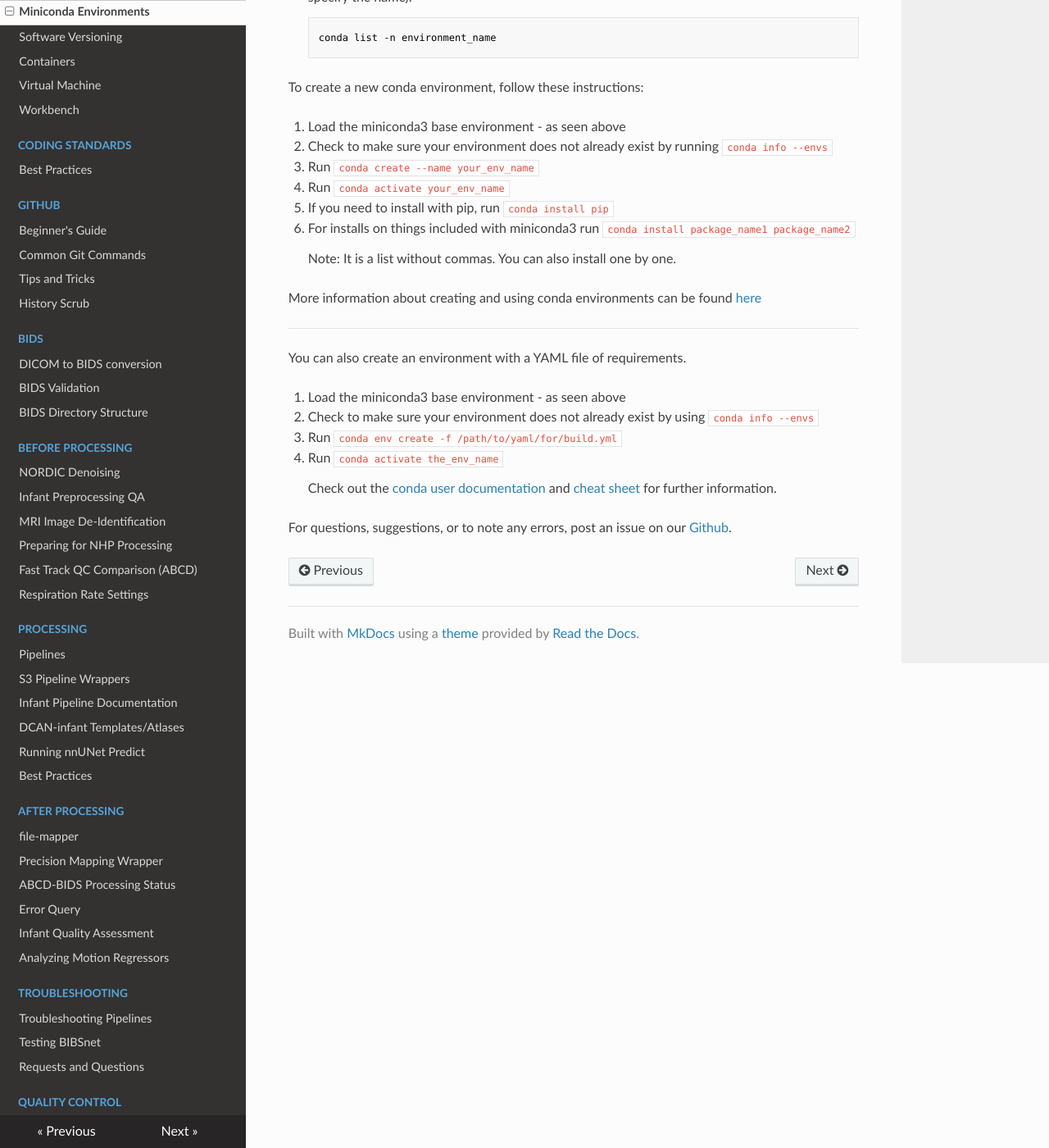
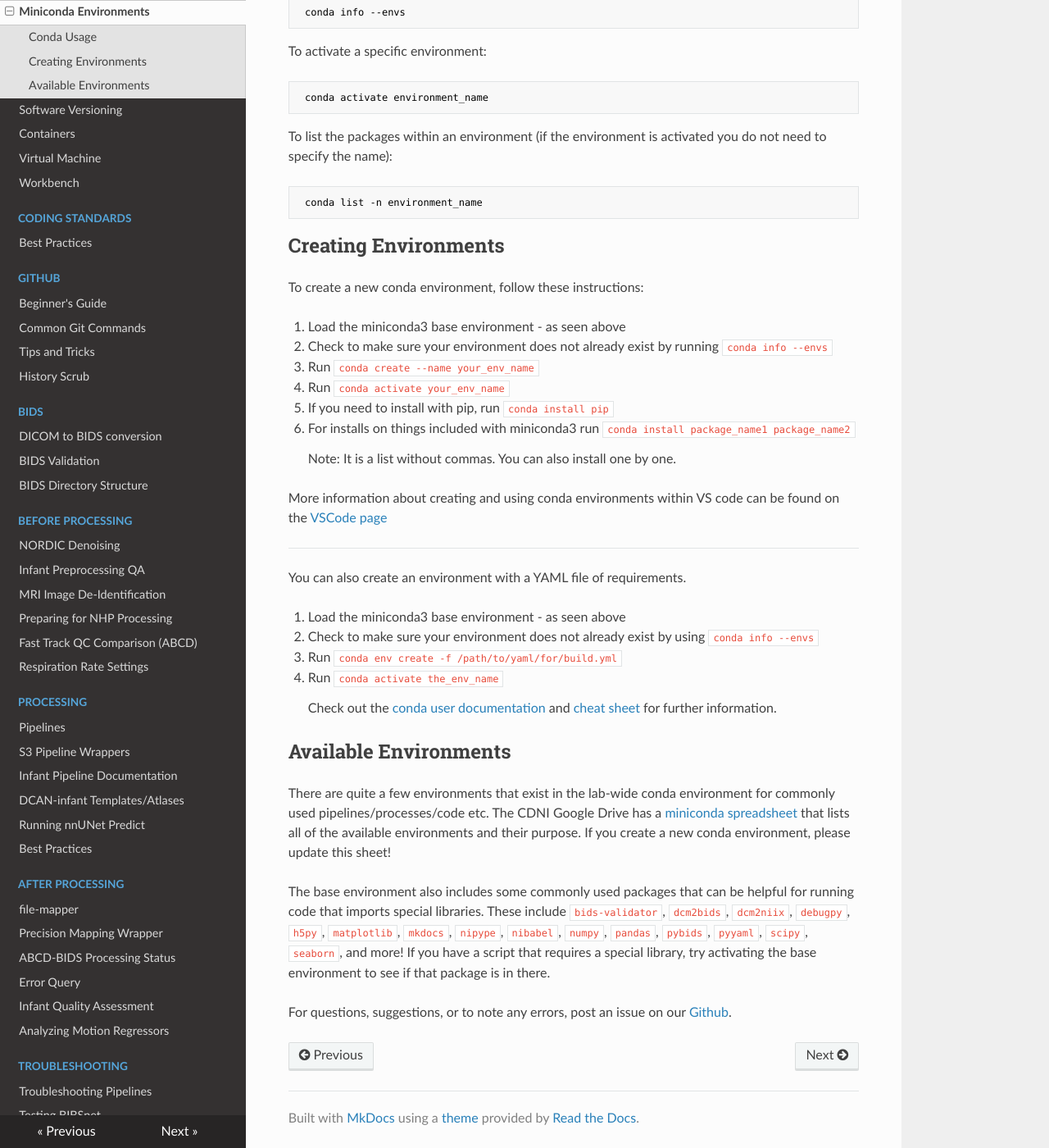
Before and after one commit to DCAN-Labs/cdni-brain, an MkDocs documentation site: the page built from docs/miniconda.md, in a window 1280 px wide and 1400 px high, scrolled down 903 px. Shown: the whole window at 82% size. Built offline with MkDocs 1.6.1, drawn with Linux system fonts in a browser that asks for light colours; nearby versions of some CDN libraries; some of the changed text lies outside the part shown.

Commit message:
add info about available environments

```diff
--- a/docs/miniconda.md
+++ b/docs/miniconda.md
@@ -3,26 +3,33 @@
 DCAN Labs maintains lab-wide shared miniconda environments which are configured for ease of access to several of our commonly used Python tools such as [Dcm2bids](dcm2bids.md). Using the shared environment is in most cases preferred to individual users doing their own Python package installations and/or setting up environments in their MSI home directory.
 
 
-**IMPORTANT**:  Environments and installed packages within the lab-wide environment **must** have group read and write permissions open to ensure access for all group users! See [here](msi-login.md#directory-and-file-permissions) for info on using a umask to set your default permissions to be group-accessible. If you need to fix the permissions of an existing environment and/or package in the lab-wide environment, those can be found at `/home/faird/shared/code/external/envs/miniconda3/mini3/envs/` and `/home/faird/shared/code/external/envs/miniconda3/mini3/pkgs/`* .
+**IMPORTANT**:  Environments and installed packages within the lab-wide environment **must** have group read and write permissions open to ensure access for all group users! Visit the [directory and file permissions section](msi-login.md#directory-and-file-permissions) for info on using a umask to set your default permissions to be group-accessible. If you need to fix the permissions of an existing environment and/or package in the lab-wide environment, those can be found at `/home/faird/shared/code/external/envs/miniconda3/mini3/envs/` and `/home/faird/shared/code/external/envs/miniconda3/mini3/pkgs/`.
 
+## Conda Usage
 
-* To load the DCAN labwide miniconda3 environment, first run the following command:
+To load the DCAN labwide miniconda3 environment, first run the following command:
 
         source /home/faird/shared/code/external/envs/miniconda3/load_miniconda3.sh
 
 * Note: It is advised to create your own environment within this miniconda3 for whatever you need miniconda3 for. That way we are not constantly changing the versioning of packages on the base environment.
+
+* The base environment has its own set of commonly used packages installed in it. However, when you activate a new environment within the base environment, it will NOT inherit the packages installed in the base environment.
+
 * This conda environment activates on any share. You do not have be working on faird to activate this conda environment.
-* To list the available environments within the miniconda environment:
 
-        conda info --envs
+To list the available environments within the miniconda environment:
 
-* To activate a specific environment:
+     conda info --envs
 
-        conda activate environment_name
+To activate a specific environment:
 
-* To list the packages within an environment (if the environment is activated you do not need to specify the name):
+     conda activate environment_name
 
-        conda list -n environment_name
+To list the packages within an environment (if the environment is activated you do not need to specify the name):
+
+     conda list -n environment_name
+
+## Creating Environments
 
 To create a new conda environment, follow these instructions:
 
@@ -35,7 +42,7 @@ To create a new conda environment, follow these instructions:
 
     Note: It is a list without commas. You can also install one by one.
 
-More information about creating and using conda environments can be found [here](vscode.md#conda-environments)
+More information about creating and using conda environments within VS code can be found on the [VSCode page](vscode.md#conda-environments)
 
 ** **
 
@@ -48,5 +55,10 @@ You can also create an environment with a YAML file of requirements.
 
     Check out the [conda user documentation](https://docs.conda.io/projects/conda/en/stable/index.html) and [cheat sheet](https://docs.conda.io/projects/conda/en/stable/user-guide/cheatsheet.html) for further information.
 
+## Available Environments
+
+There are quite a few environments that exist in the lab-wide conda environment for commonly used pipelines/processes/code etc. The CDNI Google Drive has a [miniconda spreadsheet](https://docs.google.com/spreadsheets/d/1JZt_-U-ry5y0iNDujvlFfHLA4bYPlqhsif2aeeSiK2g/edit?usp=sharing) that lists all of the available environments and their purpose. If you create a new conda environment, please update this sheet!
+
+The base environment also includes some commonly used packages that can be helpful for running code that imports special libraries. These include `bids-validator`, `dcm2bids`, `dcm2niix`, `debugpy`, `h5py`, `matplotlib`, `mkdocs`, `nipype`, `nibabel`, `numpy`, `pandas`, `pybids`, `pyyaml`, `scipy`, `seaborn`, and more! If you have a script that requires a special library, try activating the base environment to see if that package is in there.
 
 For questions, suggestions, or to note any errors, post an issue on our [Github](https://github.com/DCAN-Labs/cdni-brain/issues).
```
